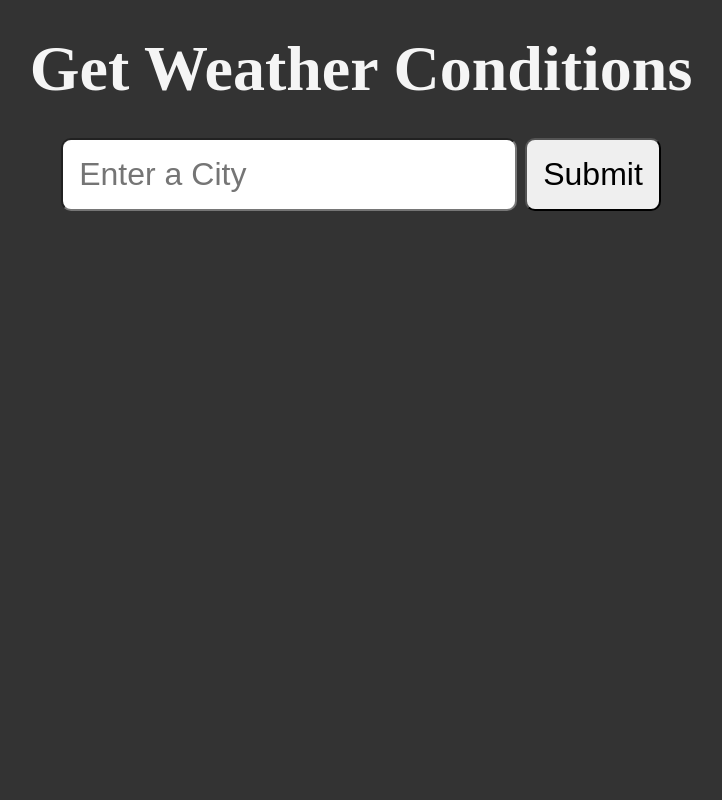
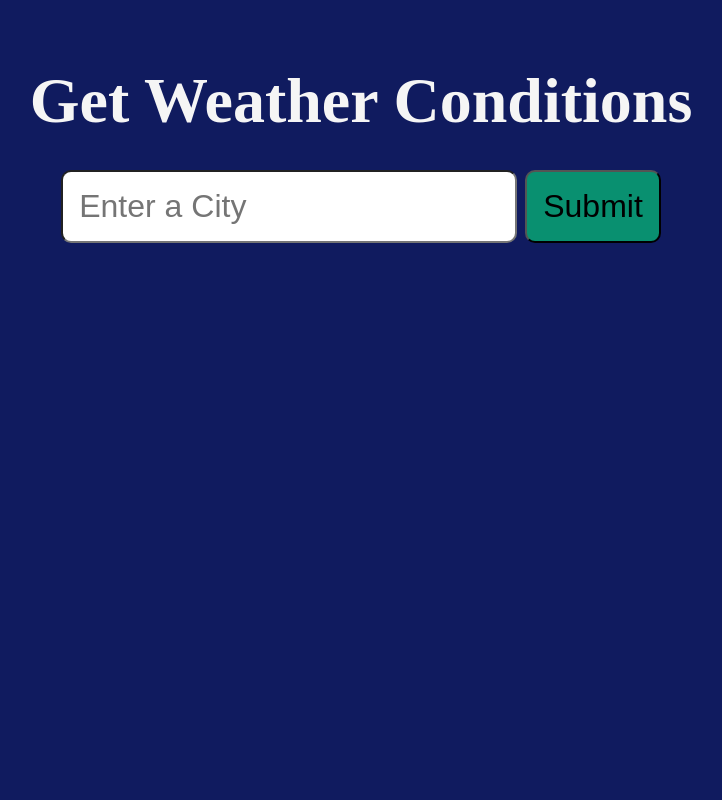
Before and after one commit to mrantonp1977/python-weather, a Flask app: page / in a window 1280 px wide. Shown: the whole page, without its empty margins (279-1001 px from the left). Run offline with Flask 3, Linux system fonts and the light colour scheme.

Commit message:
customize button

```diff
--- a/static/styles/style.css
+++ b/static/styles/style.css
@@ -5,8 +5,8 @@
 }
 
 body {
-  padding: 2rem;
-  background-color: #333;
+  padding: 4rem;
+  background-color: #101b5f;
   color: whitesmoke;
   min-height: 100vh;
   display: flex;
--- a/templates/index.html
+++ b/templates/index.html
@@ -14,7 +14,7 @@
     <h1>Get Weather Conditions</h1>
     <form action="/weather">
       <input type="text" name="city" id="city" placeholder="Enter a City" />
-      <button type="submit">Submit</button>
+      <button style="background-color: rgb(9, 144, 112);" type="submit">Submit</button>
     </form>
   </body>
 </html>
--- a/weather.py
+++ b/weather.py
@@ -28,4 +28,6 @@ if __name__ == "__main__":
     weather_data = get_current_weather(city)
 
     print("\n")
+    print("\n")
+
     pprint(weather_data)
```
